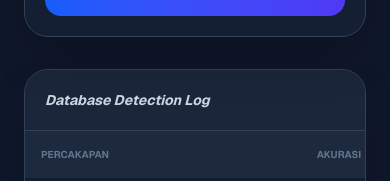
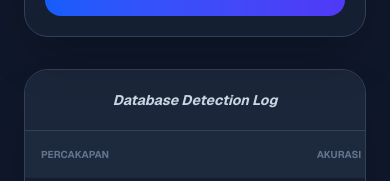
Before and after one commit to ilyfauzan/CegahGrooming, a Next.js app in the folder grooming-detector-ui/: page / in a window 390 px wide. Shown: the part 542-723 px from the top of the page. Built offline with nearby package versions, Linux system fonts and the light colour scheme; no server answers.

Commit message:
UI: Mengetengahkan judul log deteksi pada tampilan mobile

```diff
--- a/grooming-detector-ui/app/components/HistoryTable.tsx
+++ b/grooming-detector-ui/app/components/HistoryTable.tsx
@@ -49,8 +49,8 @@
 
   return (
     <div className="bg-slate-800/50 rounded-3xl border border-slate-700 shadow-2xl overflow-hidden">
-      <div className="flex flex-col sm:flex-row justify-between items-start sm:items-center p-5 md:p-6 border-b border-slate-700 bg-slate-800/80 gap-4">
-        <h3 className="font-bold text-slate-300 italic text-sm">
+      <div className="flex flex-col sm:flex-row justify-between items-center p-5 md:p-6 border-b border-slate-700 bg-slate-800/80 gap-4">
+        <h3 className="font-bold text-slate-300 italic text-sm text-center sm:text-left">
           Database Detection Log
         </h3>
         {activeTab === "window" && history.length > 0 && (
```
